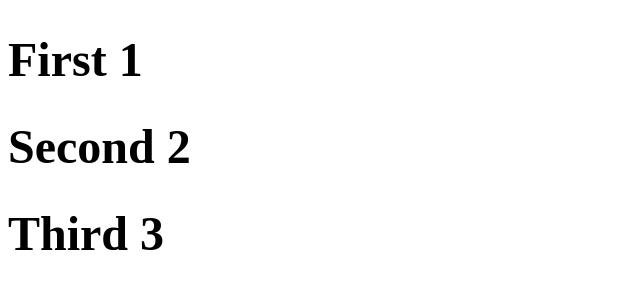
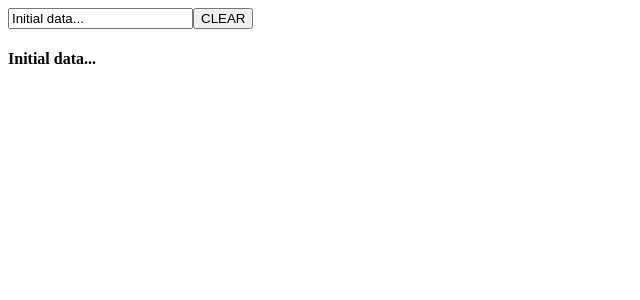
Before and after one commit to zetekla/reactApp, a React app: page / in a window 1280 px wide. Shown: the top 300 px of the page, without its empty margins (0-640 px from the left). Built offline with nearby package versions, Linux system fonts and the light colour scheme.

Commit message:
2 solutions for findDOMNode on child component DOM

```diff
--- a/App2.jsx
+++ b/App2.jsx
@@ -19,8 +19,11 @@ export default class App extends React.Component {
   }
    clearInput(r) {
     this.setState ({data: r.target.value})
-    console.log(this.refs.myContent);
-    ReactDOM.findDOMNode(this.refs.myContent.refs.myInput).focus();
+    //console.log(this.refs.myContent);
+    //solution1: ReactDOM.findDOMNode(this.refs.myContent.refs.myInput).focus();
+    //solution2 <not using ref, but use 'id' attr
+    var myInput = document.getElementById('textInputId');
+    ReactDOM.findDOMNode(myInput).focus();
    }
 
   render() {
@@ -41,7 +44,7 @@ class Content extends React.Component{
     return (
       <div>
         <input type = "text" value = {this.props.abc}
-          onChange = {this.props.updateXYZ} ref="myInput"/>
+          onChange = {this.props.updateXYZ} ref="myInput" id="textInputId"/>
         <button onClick= {this.props.clearInput} > CLEAR </button>
         <h4> {this.props.abc} </h4>
       </div>
--- a/main.js
+++ b/main.js
@@ -3,7 +3,7 @@ import ReactDOM from 'react-dom';
 import App2 from './App2.jsx';
 import App3 from './App3.jsx';
 
-ReactDOM.render(<App3
+ReactDOM.render(<App2
 
 								/>, document.getElementById('app'));
 
```
Also changed, not shown: App.jsx (+0 -19 lines).
